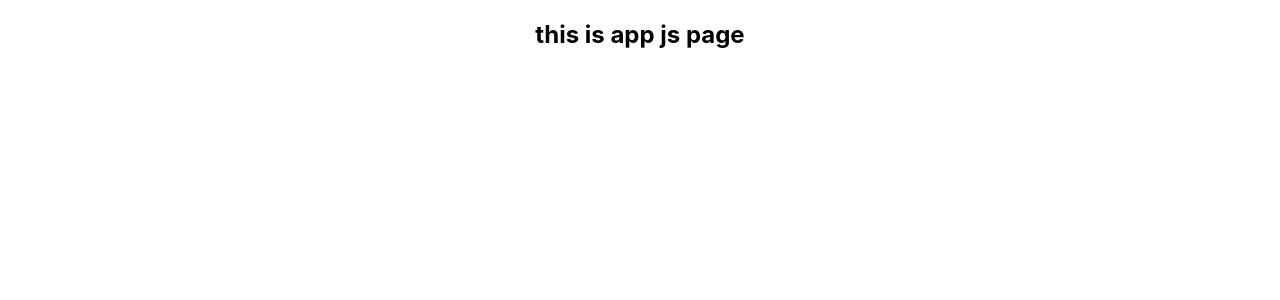
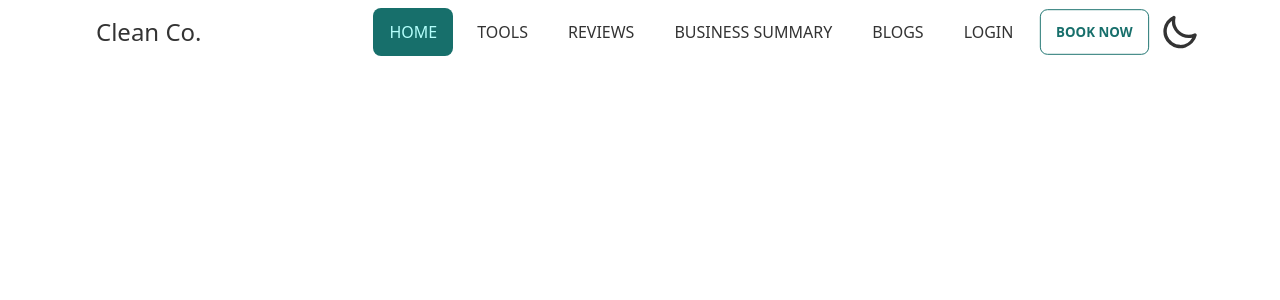
Before and after one commit to khalil224/Computer-Manufacturer-client-site, a React (Create React App) app: page / in a window 1280 px wide. Shown: the top 300 px of the page. Built offline with nearby package versions, Linux system fonts and the light colour scheme.

Commit message:
Navbar done

```diff
--- a/package.json
+++ b/package.json
@@ -6,8 +6,10 @@
     "@testing-library/jest-dom": "^5.16.4",
     "@testing-library/react": "^13.2.0",
     "@testing-library/user-event": "^13.5.0",
+    "daisyui": "^2.15.0",
     "react": "^18.1.0",
     "react-dom": "^18.1.0",
+    "react-router-dom": "^6.3.0",
     "react-scripts": "5.0.1",
     "web-vitals": "^2.1.4"
   },
@@ -34,5 +36,8 @@
       "last 1 firefox version",
       "last 1 safari version"
     ]
+  },
+  "devDependencies": {
+    "tailwindcss": "^3.0.24"
   }
 }
--- a/src/App.js
+++ b/src/App.js
@@ -1,10 +1,38 @@
 
+import { Route, Routes } from 'react-router-dom';
 import './App.css';
+import Login from './authentication/Login';
+import Register from './authentication/Register';
+import Navbar from './components/Navbar';
+import Blogs from './pages/Blogs';
+import BusinessSummary from './pages/BusinessSummary';
+import Home from './pages/Home/Home';
+import Reviews from './pages/Reviews';
+import Tools from './pages/Tools';
 
 function App() {
   return (
-    <div className="App">
-      <h2>this is app js page</h2>
+    <div >
+      <Navbar>
+        {/* <Home></Home>
+        <Reviews></Reviews>
+        <Tools></Tools>
+        <BusinessSummary></BusinessSummary>
+        <Blogs></Blogs>
+        <Login></Login>
+        <Register></Register> */}
+        <Routes>
+          <Route path='/' element={<Home></Home>}></Route>
+          <Route path='/reviews' element={<Reviews></Reviews>}></Route>
+          <Route path='/tools' element={<Tools></Tools>}></Route>
+          <Route path='/business-summary' element={<BusinessSummary></BusinessSummary>}></Route>
+          <Route path='/blogs' element={<Blogs></Blogs>}></Route>
+          <Route path='/login' element={<Login></Login>}></Route>
+          <Route path='/register' element={<Register></Register>}></Route>
+        </Routes>
+      </Navbar>
+
+
     </div>
   );
 }
--- a/src/components/Navbar.js
+++ b/src/components/Navbar.js
@@ -1,9 +1,99 @@
-import React from 'react';
+import React, { useState } from 'react';
+import { NavLink, useLocation } from 'react-router-dom';
+//import useAdmin from '../hooks/useAdmin';
 
-const Navbar = () => {
+
+
+const Navbar = ({ children }) => {
+
+    const [dark, setDark] = useState(false);
+    const { pathname } = useLocation();
+
+    //const [admin] = useAdmin();
+
     return (
-        <div>
-            <h2>this is navbar page</h2>
+        <div class="drawer drawer-end" data-theme={dark ? "dark" : "light"}>
+            <input id="my-drawer-3" type="checkbox" class="drawer-toggle" />
+            <div class="drawer-content flex flex-col">
+
+                <div class="w-full navbar fixed top-0 z-50 lg:px-20 bg-base-100">
+
+                    {pathname.includes('dashboard') && (<label for="my-drawer-2" tabindex="0" class="btn btn-ghost btn-circle lg:hidden">
+                        <svg xmlns="http://www.w3.org/2000/svg" class="h-5 w-5" fill="none" viewBox="0 0 24 24" stroke="currentColor"><path stroke-linecap="round" stroke-linejoin="round" stroke-width="2" d="M4 6h16M4 12h16M4 18h7" /></svg>
+                    </label>)}
+                    <div class="flex-1 px-2 mx-2 text-2xl">Clean Co.</div>
+                    <div class="flex-none lg:hidden">
+                        <label for="my-drawer-3" class="btn btn-square btn-ghost">
+                            <svg xmlns="http://www.w3.org/2000/svg" fill="none" viewBox="0 0 24 24" class="inline-block w-6 h-6 stroke-current"><path stroke-linecap="round" stroke-linejoin="round" stroke-width="2" d="M4 6h16M4 12h16M4 18h16"></path></svg>
+                        </label>
+                    </div>
+
+                    <div class="flex-none hidden lg:block">
+                        <ul class="menu menu-horizontal gap-x-2">
+
+                            <li ><NavLink to='/' className='rounded-lg'>HOME</NavLink></li>
+                            {/* {admin && (<li ><NavLink to='/dashboard/add-service' className='rounded-lg'>Dashboard</NavLink></li>)} */}
+                            <li><NavLink to='/tools' className='rounded-lg'>TOOLS</NavLink></li>
+                            <li><NavLink to='/reviews' className='rounded-lg'>REVIEWS</NavLink></li>
+                            <li><NavLink to='/business-summary' className='rounded-lg'>BUSINESS SUMMARY</NavLink></li>
+                            <li><NavLink to='/blogs' className='rounded-lg'>BLOGS</NavLink></li>
+                            <li><NavLink to='/login' className='rounded-lg'>LOGIN</NavLink></li>
+
+                            <li className='dropdown dropdown-hover dropdown-end '>
+                                <label tabindex="0" class="btn btn-outline btn-primary rounded-lg gap-x-2">BOOK NOW</label>
+                                <ul tabindex="0" class="dropdown-content menu p-2 shadow bg-base-100 rounded-box w-52">
+                                    <li><a>Quick Book</a></li>
+                                    <li><a>Pre Book</a></li>
+                                </ul>
+                            </li>
+                            <label class='swap swap-rotate'>
+                                <input type='checkbox' onClick={() => setDark(!dark)} />
+
+                                <svg
+                                    class='swap-on fill-current w-10 h-10'
+                                    xmlns='http://www.w3.org/2000/svg'
+                                    viewBox='0 0 24 24'
+                                >
+                                    <path d='M5.64,17l-.71.71a1,1,0,0,0,0,1.41,1,1,0,0,0,1.41,0l.71-.71A1,1,0,0,0,5.64,17ZM5,12a1,1,0,0,0-1-1H3a1,1,0,0,0,0,2H4A1,1,0,0,0,5,12Zm7-7a1,1,0,0,0,1-1V3a1,1,0,0,0-2,0V4A1,1,0,0,0,12,5ZM5.64,7.05a1,1,0,0,0,.7.29,1,1,0,0,0,.71-.29,1,1,0,0,0,0-1.41l-.71-.71A1,1,0,0,0,4.93,6.34Zm12,.29a1,1,0,0,0,.7-.29l.71-.71a1,1,0,1,0-1.41-1.41L17,5.64a1,1,0,0,0,0,1.41A1,1,0,0,0,17.66,7.34ZM21,11H20a1,1,0,0,0,0,2h1a1,1,0,0,0,0-2Zm-9,8a1,1,0,0,0-1,1v1a1,1,0,0,0,2,0V20A1,1,0,0,0,12,19ZM18.36,17A1,1,0,0,0,17,18.36l.71.71a1,1,0,0,0,1.41,0,1,1,0,0,0,0-1.41ZM12,6.5A5.5,5.5,0,1,0,17.5,12,5.51,5.51,0,0,0,12,6.5Zm0,9A3.5,3.5,0,1,1,15.5,12,3.5,3.5,0,0,1,12,15.5Z' />
+                                </svg>
+
+                                <svg
+                                    class='swap-off fill-current w-10 h-10'
+                                    xmlns='http://www.w3.org/2000/svg'
+                                    viewBox='0 0 24 24'
+                                >
+                                    <path d='M21.64,13a1,1,0,0,0-1.05-.14,8.05,8.05,0,0,1-3.37.73A8.15,8.15,0,0,1,9.08,5.49a8.59,8.59,0,0,1,.25-2A1,1,0,0,0,8,2.36,10.14,10.14,0,1,0,22,14.05,1,1,0,0,0,21.64,13Zm-9.5,6.69A8.14,8.14,0,0,1,7.08,5.22v.27A10.15,10.15,0,0,0,17.22,15.63a9.79,9.79,0,0,0,2.1-.22A8.11,8.11,0,0,1,12.14,19.73Z' />
+                                </svg>
+                            </label>
+                        </ul>
+                    </div>
+                </div>
+
+                {children}
+            </div>
+            <div class="drawer-side">
+                <label for="my-drawer-3" class="drawer-overlay"></label>
+                <ul class="menu p-4 overflow-y-auto w-80 bg-base-100  gap-y-2">
+
+                    <li ><NavLink to='/' className='rounded-lg'>HOME</NavLink></li>
+
+                    <li><NavLink to='/tools' className='rounded-lg'>TOOLS</NavLink></li>
+                    <li><NavLink to='/reviews' className='rounded-lg'>REVIEWS</NavLink></li>
+                    <li><NavLink to='/business-summary' className='rounded-lg'>BUSINESS SUMMARY</NavLink></li>
+                    <li><NavLink to='/blogs' className='rounded-lg'>BLOGS</NavLink></li>
+                    <li><NavLink to='/login' className='rounded-lg'>LOGIN</NavLink></li>
+                    <div tabindex="0" class="collapse collapse-arrow border border-base-300 bg-base-100 rounded-box">
+                        <div class="collapse-title text-xl font-medium">
+                            Book Now
+                        </div>
+                        <div class="collapse-content">
+                            <li><NavLink to='/contact' className='rounded-lg'>Quick Bookt</NavLink></li>
+                            <li><NavLink to='/login' className='rounded-lg'>Pre Book</NavLink></li>
+                        </div>
+                    </div>
+                </ul>
+
+            </div>
         </div>
     );
 };
--- a/src/index.css
+++ b/src/index.css
@@ -1,13 +1,3 @@
-body {
-  margin: 0;
-  font-family: -apple-system, BlinkMacSystemFont, 'Segoe UI', 'Roboto', 'Oxygen',
-    'Ubuntu', 'Cantarell', 'Fira Sans', 'Droid Sans', 'Helvetica Neue',
-    sans-serif;
-  -webkit-font-smoothing: antialiased;
-  -moz-osx-font-smoothing: grayscale;
-}
-
-code {
-  font-family: source-code-pro, Menlo, Monaco, Consolas, 'Courier New',
-    monospace;
-}
+@tailwind base;
+@tailwind components;
+@tailwind utilities;
--- a/src/index.js
+++ b/src/index.js
@@ -2,11 +2,14 @@ import React from 'react';
 import ReactDOM from 'react-dom/client';
 import './index.css';
 import App from './App';
+import { BrowserRouter } from 'react-router-dom';
 
 
 const root = ReactDOM.createRoot(document.getElementById('root'));
 root.render(
   <React.StrictMode>
-    <App />
+    <BrowserRouter>
+      <App />
+    </BrowserRouter>
   </React.StrictMode>
 );
--- a/src/pages/Tools.js
+++ b/src/pages/Tools.js
@@ -4,6 +4,13 @@ const Tools = () => {
     return (
         <div>
             <h2>this is tools page</h2>
+            <h2>this is tools page</h2>
+            <h2>this is tools page</h2>
+            <h2>this is tools page</h2>
+            <h2>this is tools page</h2>
+            <h2>this is tools page</h2>
+            <h2>this is tools page</h2>
+            <h2>this is tools page</h2>
         </div>
     );
 };
--- /dev/null
+++ b/tailwind.config.js
@@ -0,0 +1,34 @@
+module.exports = {
+  content: ["./src/**/*.{js,jsx,ts,tsx}"],
+  daisyui: {
+    themes: [
+      {
+        light: {
+          primary: "#176F6B",
+          secondary: "#FFC000",
+          accent: "#FFEDD5",
+          neutral: "#F3F4F6",
+          "base-100": "#ffffff",
+          info: "#98A8DD",
+          success: "#1BBB70",
+          warning: "#DF7E07",
+          error: "#FA5C5C",
+        },
+      },
+      {
+        dark: {
+          primary: "#D9F99D",
+          secondary: "#FDE68A",
+          accent: "#4B5563",
+          neutral: "#F3F4F6",
+          "base-100": "#1F2937",
+          info: "#98A8DD",
+          success: "#1BBB70",
+          warning: "#F59E0B",
+          error: "#FB7185",
+        },
+      },
+    ],
+  },
+  plugins: [require("daisyui")],
+};
```
Also changed, not shown: 2 other files (tests, documents, lock files or other folders).
